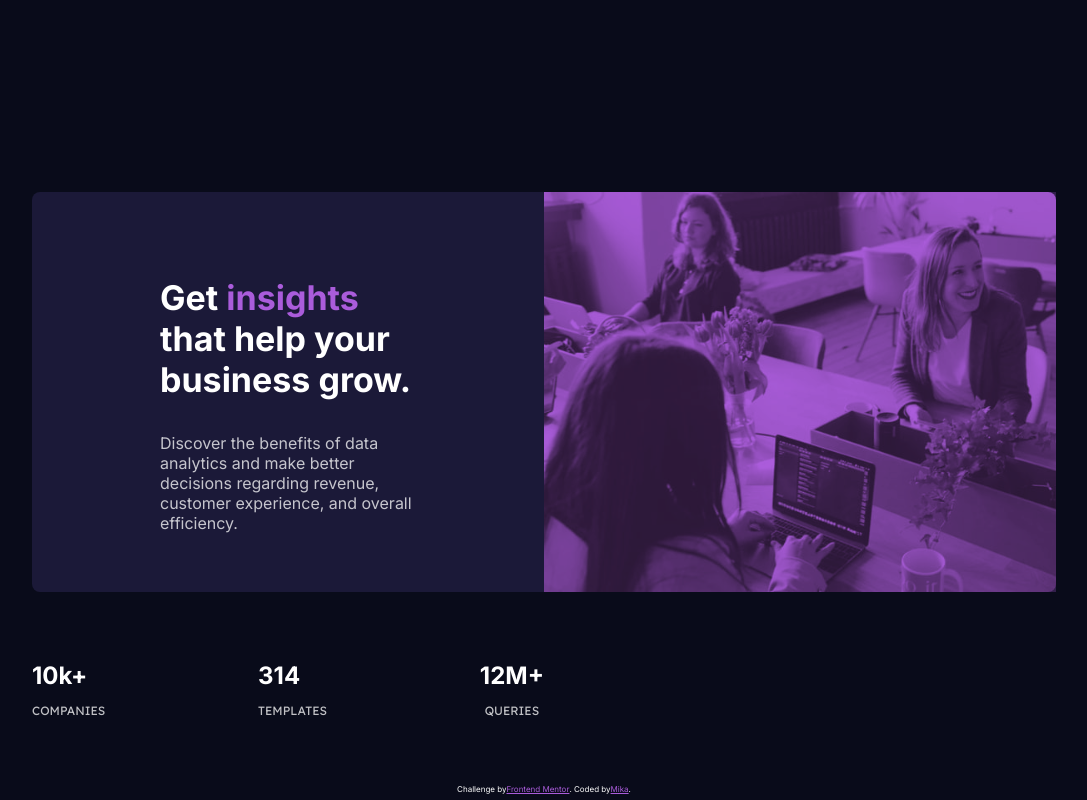
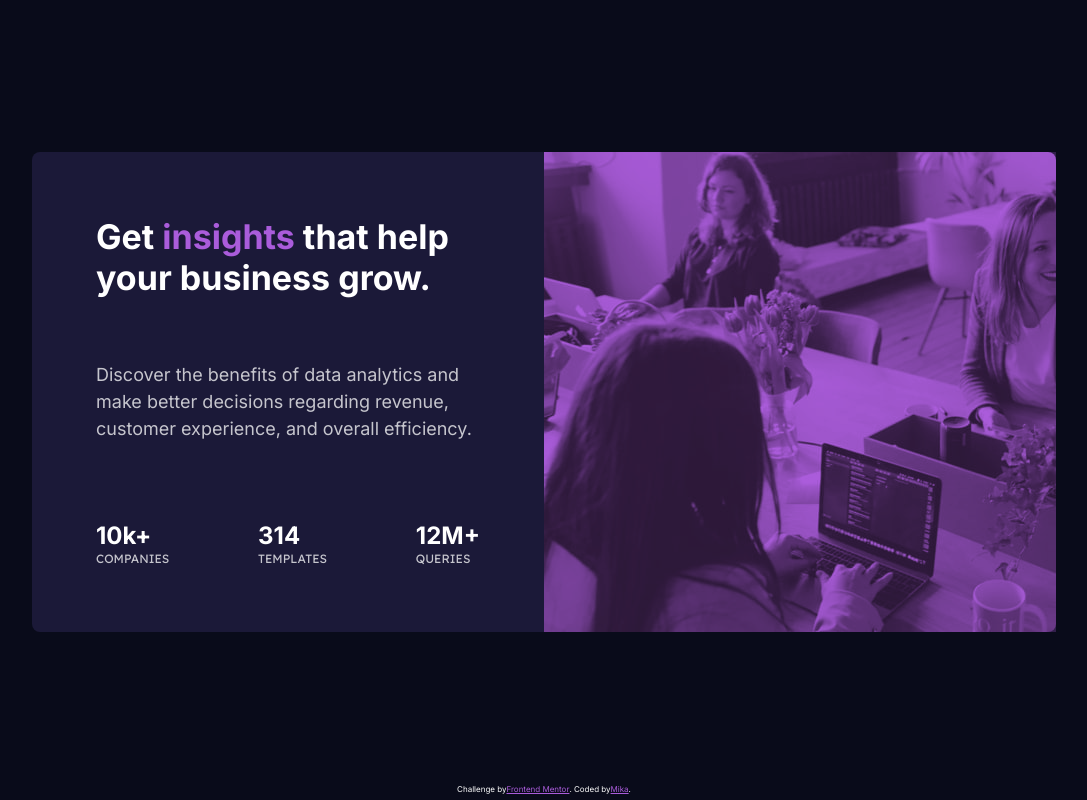
Before and after one commit to mika-marcondes/stats-preview, a plain HTML site: page index.html in a window 1280 px wide. Shown: the whole page, without its empty margins (96-1183 px from the left). Drawn offline with Linux system fonts and the light colour scheme.

Commit message:
wip: desktop view

```diff
--- a/index.html
+++ b/index.html
@@ -29,10 +29,9 @@
 
         <div class="fontEdit">
             <h1>Get <span>insights</span> that help your business grow.</h1>
-            <p id="pEdit">Discover the benefits of data analytics and make better decisions regarding revenue, customer
+            <p>Discover the benefits of data analytics and make better decisions regarding revenue, customer
                 experience, and overall efficiency.
             </p>
-        </div>
 
             <div class="statsEdit">
                 <div>
@@ -53,6 +52,9 @@
 
         </div>
 
+
+    </div>
+
 </div>
 
 <footer class="attribution">
--- a/style.css
+++ b/style.css
@@ -9,7 +9,6 @@ body {
     overflow: hidden;
 }
 
-
 /* Mobile settings */
 .container {
     display: flex;
@@ -20,23 +19,24 @@ body {
 }
 
 .card {
-    width: 75vw;
-    height: fit-content;
+    display: flex;
+    width: 80vw;
+    height: auto;
     border-radius: 0 0 1vh 1vh;
     background-color: #1b1938;
 }
 
 .colorCorrection {
     position: absolute;
-    width: 75vw;
-    height: 175px;
+    width: 80vw;
+    height: 25vh;
     background-color: #aa5cdb;
     opacity: 25%;
 }
 
 .bgImg {
-    width: 75vw;
-    height: 175px;
+    width: 80vw;
+    height: 25vh;
     border-radius: 1vh 1vh 0 0;
     background-color: #aa5cdb;
     background-image: url("images/image-header-mobile.jpg");
@@ -53,21 +53,21 @@ body {
     display: flex;
     flex-direction: column;
     justify-content: space-between;
-    margin: 6vw 10vw;
+    margin: 3vh 3vh;
 }
 
 .fontEdit h1 {
-    margin: 8px 0;
     text-align: center;
-    font-size: 18px;
+    font-size: 20px;
     color: white;
+    margin-bottom: 2vh;
 }
 
 .fontEdit p {
     text-align: center;
-    line-height: 2.5vh;
-    font-size: 10px;
-    color: hsla(0, 0%, 100%, 0.75)
+    line-height: 150%;
+    font-size: 12px;
+    color: hsla(0, 0%, 100%, 0.75);
 }
 
 .statsEdit {
@@ -77,14 +77,13 @@ body {
 }
 
 .statsEdit h2 {
-    margin-bottom: 1vw;
     text-align: center;
-    font-size: 16px;
+    font-size: 18px;
     color: white;
+    margin-top: 4vh;
 }
 
 .statsEdit p {
-    margin-bottom: 8vw;
     font-family: 'Lexend Deca', sans-serif;
     font-size: 8px;
     color: hsla(0, 0%, 100%, 0.75)
@@ -101,8 +100,8 @@ body {
     color: #aa5cdb;
 }
 
-/* Desktop settings */
-@media only screen and (min-width: 768px) {
+/* Tablet settings */
+@media only screen and (min-width: 768px) and (max-width: 1024px) {
 
     .container {
         flex-direction: row-reverse;
@@ -111,33 +110,98 @@ body {
 
     .colorCorrection {
         width: 40vw;
-        height: 50vh;
+        height: 60vh;
     }
 
     .bgImg {
         width: 40vw;
-        height: 50vh;
+        height: 60vh;
         border-radius: 0 1vh 1vh 0;
         background-size: cover;
     }
 
     .card {
+        display: flex;
         width: 40vw;
-        height: 50vh;
+        height: 60vh;
         border-radius: 1vh 0 0 1vh;
         background-color: #1b1938;
     }
 
+    .fontEdit {
+        margin: 5vw 5vw;
+    }
+
     .fontEdit h1 {
+        font-size: 24px;
         text-align: left;
-        font-size: 34px;
     }
 
     .fontEdit p {
         text-align: left;
-        margin: 2vw 0 4vw 0;
-        font-size: 16px;
-        color: hsla(0, 0%, 100%, 0.75)
+        font-size: 14px;
+        line-height: 150%;
+        color: hsla(0, 0%, 100%, 0.75);
+    }
+
+    .statsEdit {
+        flex-direction: row;
+        justify-content: space-between;
+    }
+
+    .statsEdit h2 {
+        font-size: 20px;
+    }
+
+    .statsEdit p {
+        font-size: 12px;
+    }
+
+}
+
+/* Desktop Settings */
+@media screen and (min-width: 1025px) {
+
+
+    .container {
+        flex-direction: row-reverse;
+        justify-content: center;
+    }
+
+    .colorCorrection {
+        width: 40vw;
+        height: 60vh;
+    }
+
+    .bgImg {
+        width: 40vw;
+        height: 60vh;
+        border-radius: 0 1vh 1vh 0;
+        background-size: cover;
+    }
+
+    .card {
+        display: flex;
+        width: 40vw;
+        height: 60vh;
+        border-radius: 1vh 0 0 1vh;
+        background-color: #1b1938;
+    }
+
+    .fontEdit {
+        margin: 5vw 5vw;
+    }
+
+    .fontEdit h1 {
+        font-size: 34px;
+        text-align: left;
+    }
+
+    .fontEdit p {
+        text-align: left;
+        font-size: 18px;
+        line-height: 150%;
+        color: hsla(0, 0%, 100%, 0.75);
     }
 
     .statsEdit {
@@ -151,8 +215,7 @@ body {
     }
 
     .statsEdit p {
-        margin-bottom: 0;
+        text-align: left;
         font-size: 12px;
     }
-
 }
```
Lines whose indentation alone changed are shown as unchanged.
